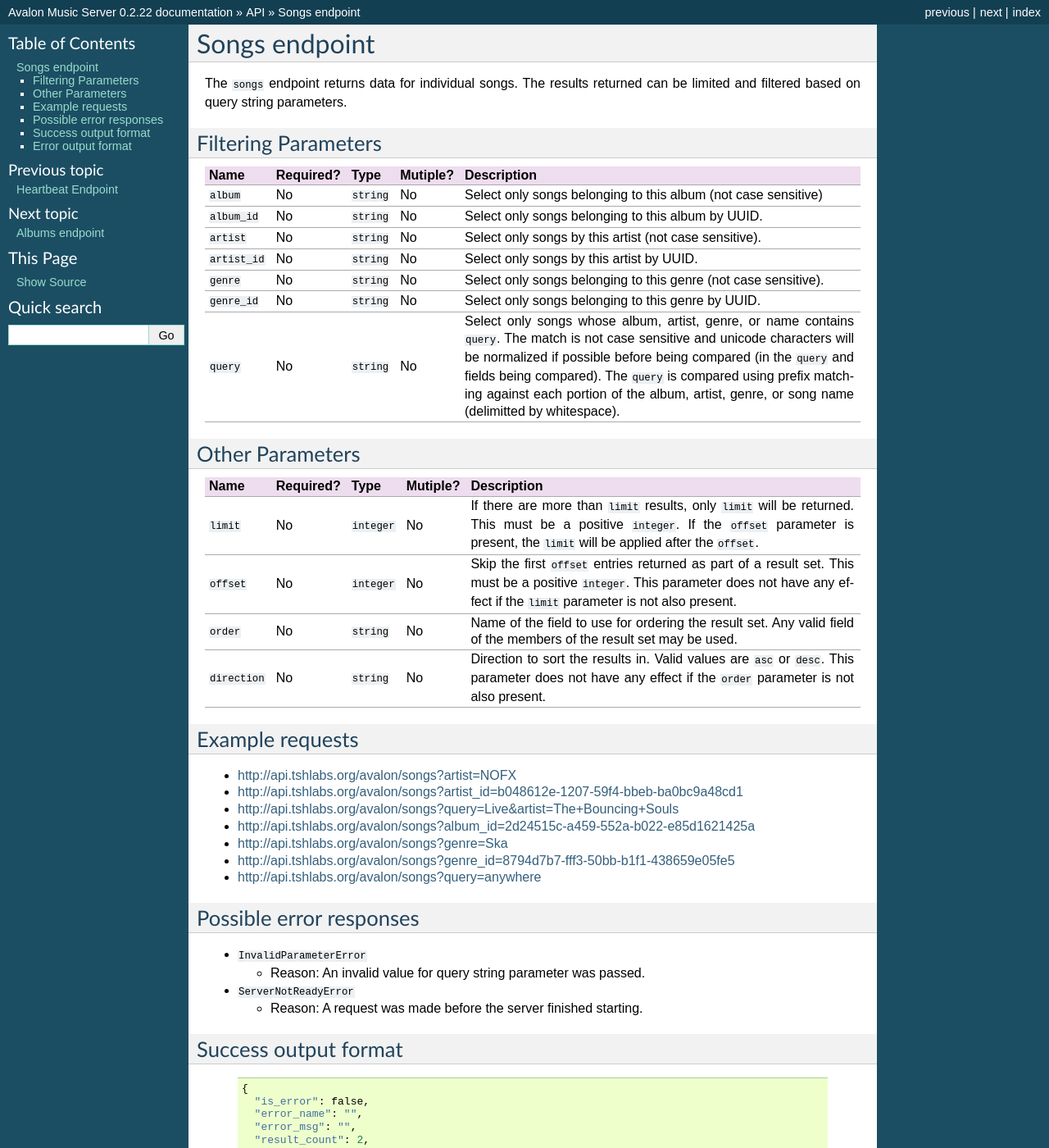
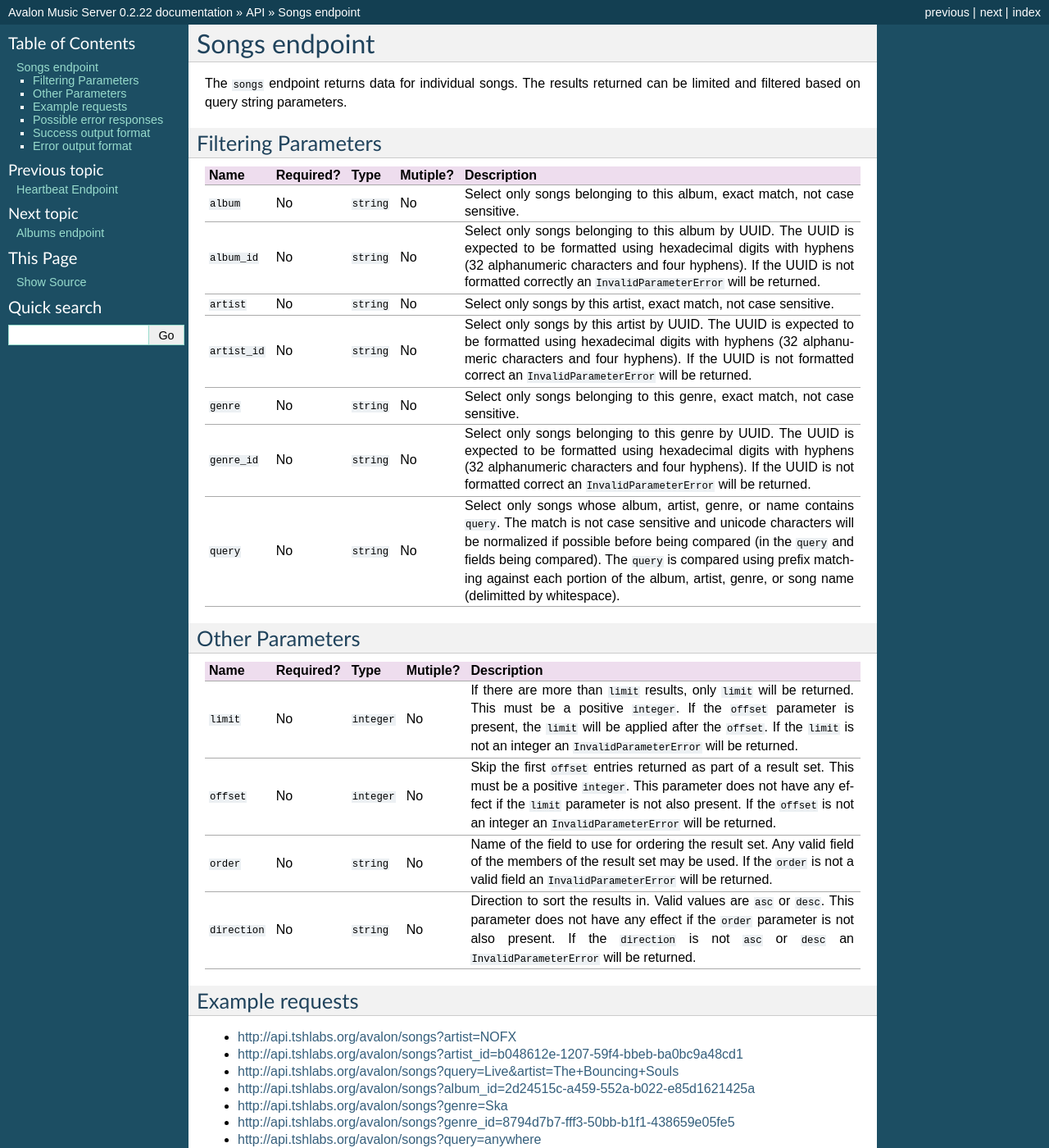
Before and after one commit to 56quarters/avalonms, a Sphinx documentation site: the page built from doc/api/songs.rst, in a window 1280 px wide and 1400 px high. Shown: the whole window at 82% size. Built offline with Sphinx 7.4.7, drawn with Linux system fonts in a browser that asks for light colours.

Commit message:
Better docs about parameter requirements

```diff
--- a/doc/api/order_limit.rst
+++ b/doc/api/order_limit.rst
@@ -7,17 +7,23 @@
 ``limit``     No            ``integer``   No            If there are more than ``limit`` results, only ``limit`` will
                                                         be returned. This must be a positive ``integer``. If the
                                                         ``offset`` parameter is present, the ``limit`` will be applied
-                                                        after the ``offset``.
+                                                        after the ``offset``. If the ``limit`` is not an integer an
+                                                        ``InvalidParameterError`` will be returned.
 ------------- ------------- ------------- ------------- ---------------------------------------------------------------
 ``offset``    No            ``integer``   No            Skip the first ``offset`` entries returned as part of a result
                                                         set. This must be a positive ``integer``. This parameter does
                                                         not have any effect if the ``limit`` parameter is not also
-                                                        present.
+                                                        present. If the ``offset`` is not an integer an
+                                                        ``InvalidParameterError`` will be returned.
 ------------- ------------- ------------- ------------- ---------------------------------------------------------------
 ``order``     No            ``string``    No            Name of the field to use for ordering the result set. Any valid
-                                                        field of the members of the result set may be used.
+                                                        field of the members of the result set may be used. If the
+                                                        ``order`` is not a valid field an ``InvalidParameterError``
+                                                        will be returned.
 ------------- ------------- ------------- ------------- ---------------------------------------------------------------
 ``direction`` No            ``string``    No            Direction to sort the results in. Valid values are ``asc`` or
                                                         ``desc``. This parameter does not have any effect if the
-                                                        ``order`` parameter is not also present.
+                                                        ``order`` parameter is not also present. If the ``direction``
+                                                        is not ``asc`` or ``desc`` an ``InvalidParameterError`` will
+                                                        be returned.
 ============= ============= ============= ============= ===============================================================
--- a/doc/api/songs.rst
+++ b/doc/api/songs.rst
@@ -11,17 +11,32 @@
 ============= ============= ============= ============= ===============================================================
 Name          Required?     Type          Mutiple?      Description
 ============= ============= ============= ============= ===============================================================
-``album``     No            ``string``    No            Select only songs belonging to this album (not case sensitive)
+``album``     No            ``string``    No            Select only songs belonging to this album, exact match, not
+                                                        case sensitive.
 ------------- ------------- ------------- ------------- ---------------------------------------------------------------
-``album_id``  No            ``string``    No            Select only songs belonging to this album by UUID.
+``album_id``  No            ``string``    No            Select only songs belonging to this album by UUID. The UUID is
+                                                        expected to be formatted using hexadecimal digits with
+                                                        hyphens (32 alphanumeric characters and four hyphens). If the
+                                                        UUID is not formatted correctly an ``InvalidParameterError``
+                                                        will be returned.
 ------------- ------------- ------------- ------------- ---------------------------------------------------------------
-``artist``    No            ``string``    No            Select only songs by this artist (not case sensitive).
+``artist``    No            ``string``    No            Select only songs by this artist, exact match, not case
+                                                        sensitive.
 ------------- ------------- ------------- ------------- ---------------------------------------------------------------
-``artist_id`` No            ``string``    No            Select only songs by this artist by UUID.
+``artist_id`` No            ``string``    No            Select only songs by this artist by UUID. The UUID is expected
+                                                        to be formatted using hexadecimal digits with hyphens (32
+                                                        alphanumeric characters and four hyphens). If the UUID is not
+                                                        formatted correct an ``InvalidParameterError`` will be
+                                                        returned.
 ------------- ------------- ------------- ------------- ---------------------------------------------------------------
-``genre``     No            ``string``    No            Select only songs belonging to this genre (not case sensitive).
+``genre``     No            ``string``    No            Select only songs belonging to this genre, exact match, not
+                                                        case sensitive.
 ------------- ------------- ------------- ------------- ---------------------------------------------------------------
-``genre_id``  No            ``string``    No            Select only songs belonging to this genre by UUID.
+``genre_id``  No            ``string``    No            Select only songs belonging to this genre by UUID. The UUID is
+                                                        expected to be formatted using hexadecimal digits with hyphens
+                                                        (32 alphanumeric characters and four hyphens). If the UUID is
+                                                        not formatted correct an ``InvalidParameterError`` will be
+                                                        returned.
 ------------- ------------- ------------- ------------- ---------------------------------------------------------------
 ``query``     No            ``string``    No            Select only songs whose album, artist, genre, or name contains
                                                         ``query``. The match is not case sensitive and unicode
```
